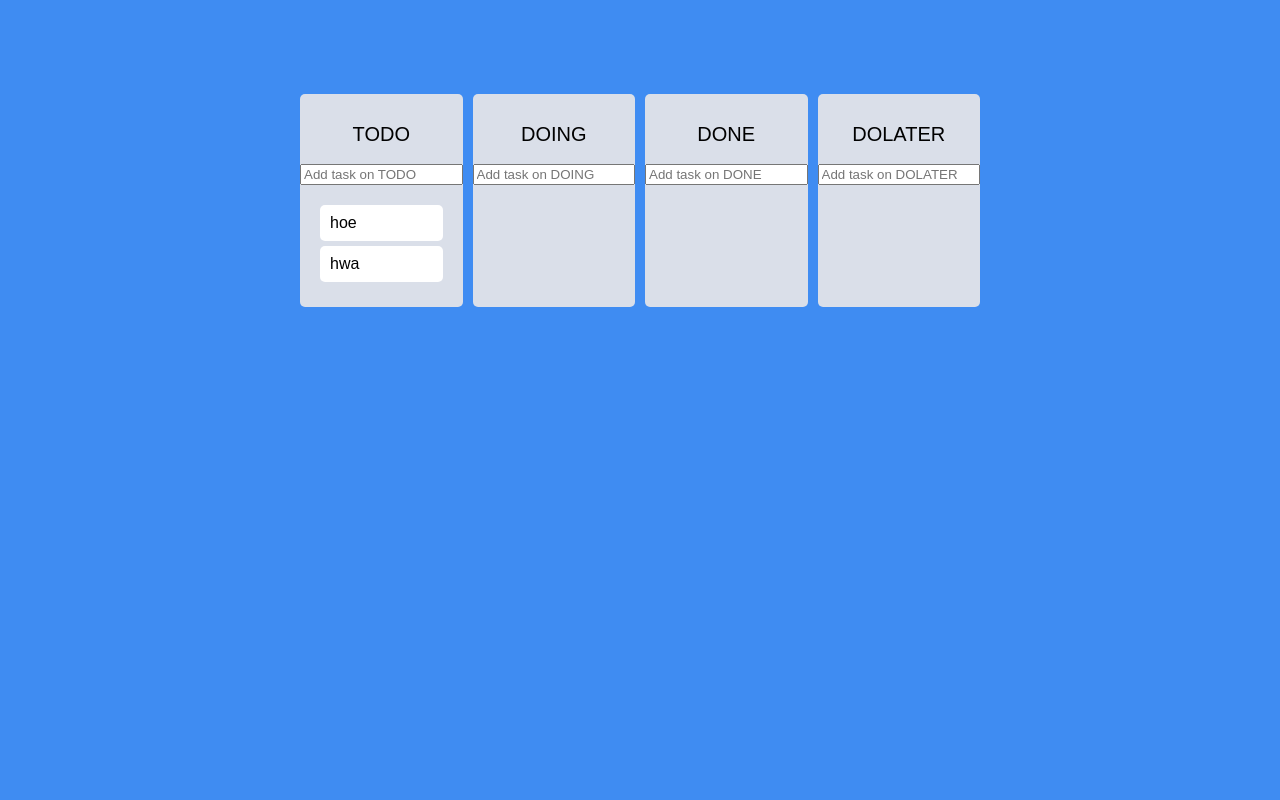
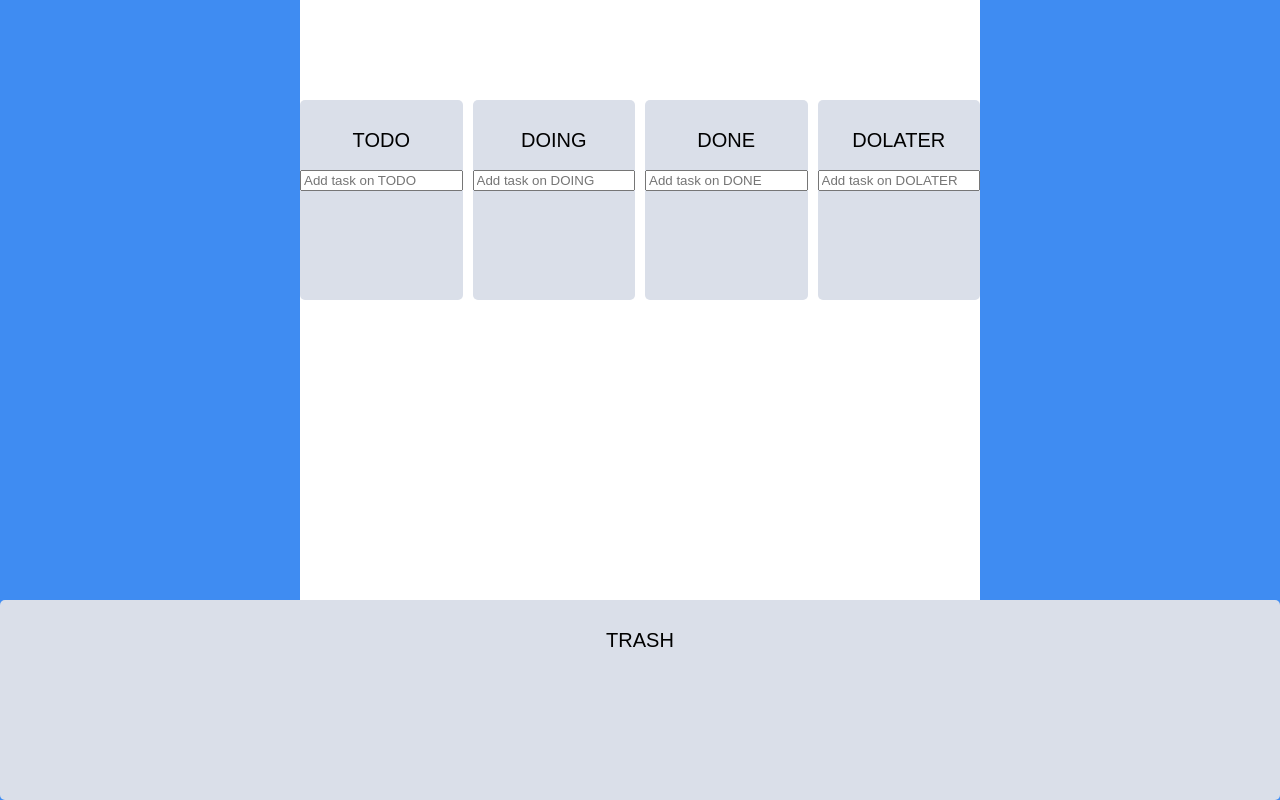
Before and after one commit to onetuks/todolist, a React (Create React App) app: page / in a window 1280 px wide. Shown: the part 200-1000 px from the top of the page. Before the commit the page ends 800 px from the top, so only its background shows below. Built offline with nearby package versions, Linux system fonts and the light colour scheme.

Commit message:
#7.16 Code Challenge 1. 휴지통 만들기

```diff
--- a/src/App.tsx
+++ b/src/App.tsx
@@ -1,11 +1,9 @@
-import {
-  DragDropContext,
-  DropResult,
-} from "react-beautiful-dnd";
+import { DragDropContext, Droppable, DropResult } from "react-beautiful-dnd";
 import { useRecoilState } from "recoil";
 import styled from "styled-components";
 import { todoState } from "./Atom";
 import Board from "./components/Board";
+import Trash from "./components/Trash";
 
 const Wrapper = styled.div`
   display: flex;
@@ -15,6 +13,7 @@ const Wrapper = styled.div`
   max-width: 680px;
   height: 100vh;
   width: 100%;
+  background-color: white;
 `;
 
 const Boards = styled.div`
@@ -29,7 +28,7 @@ function App() {
 
   const onDragEnd = (info: DropResult) => {
     console.log(info);
-    const {destination, draggableId, source} = info;
+    const { destination, draggableId, source } = info;
 
     // 드래그 예외처리
     if (!destination) return;
@@ -37,37 +36,43 @@ function App() {
     // #7.10 Cross Board Movement
     setTodos((allBoards) => {
       const sourceBoardCopy = [...allBoards[source.droppableId]];
-      const taskObj = sourceBoardCopy[source.index]
+      const taskObj = sourceBoardCopy[source.index];
       sourceBoardCopy.splice(source.index, 1);
 
-      if (destination?.droppableId === source.droppableId) { // 내수용
+      if (destination?.droppableId === source.droppableId) {
+        // 내수용
         sourceBoardCopy.splice(destination.index, 0, taskObj);
         return {
           ...allBoards,
           [source.droppableId]: sourceBoardCopy,
-        }
-      } else { // 수출용
+        };
+      } else {
+        // 수출용
+        console.log(allBoards[destination!.droppableId]);
         const destBoardCopy = [...allBoards[destination!.droppableId]];
-        destBoardCopy.splice(destination!.index, 0, taskObj);
+        if (destination!.droppableId !== "TRASH")
+          destBoardCopy.splice(destination!.index, 0, taskObj);
         return {
           ...allBoards,
           [source.droppableId]: sourceBoardCopy,
           [destination!.droppableId]: destBoardCopy,
-        }
+        };
       }
-
-    })
+    });
   };
 
   return (
     <DragDropContext onDragEnd={onDragEnd}>
       <Wrapper>
         <Boards>
-          {Object.keys(todos).map((boardId) => (
-            <Board key={boardId} todos={todos[boardId]} boardId={boardId}/>
-          ))}
+          {Object.keys(todos).map((boardId) =>
+            boardId !== "TRASH" ? (
+              <Board key={boardId} todos={todos[boardId]} boardId={boardId} />
+            ) : null
+          )}
         </Boards>
       </Wrapper>
+      <Trash />
     </DragDropContext>
   );
 }
--- a/src/Atom.ts
+++ b/src/Atom.ts
@@ -12,9 +12,10 @@ export interface ITodo {
 export const todoState = atom<ITodoState>({
     key: "todo",
     default: {
-        TODO: [{id: 1, text:"hoe"}, {id: 2, text:"hwa"}],
+        TODO: [],
         DOING: [],
         DONE: [],
         DOLATER: [],
+        TRASH: [],
     },
 });
--- a/src/components/Board.tsx
+++ b/src/components/Board.tsx
@@ -1,5 +1,5 @@
 import { useRef } from "react";
-import { Droppable } from "react-beautiful-dnd";
+import { Draggable, Droppable } from "react-beautiful-dnd";
 import { useForm } from "react-hook-form";
 import { useSetRecoilState } from "recoil";
 import styled from "styled-components";
@@ -26,11 +26,10 @@ const Title = styled.h2`
 const Area = styled.div<IAreaProps>`
   background-color: ${(props) =>
     props.isDraggingOver
-    ? "#dfe6e9"
-    : props.isDraggingFromThis
-    ? "#b2bec3"
-    : "transparent"
-  };
+      ? "#dfe6e9"
+      : props.isDraggingFromThis
+      ? "#b2bec3"
+      : "transparent"};
   flex-grow: 1;
   transition: background-color 0.3s ease-in-out;
   padding: 20px;
@@ -60,19 +59,17 @@ interface IForm {
 function Board({ todos, boardId }: IBoardProps) {
   const setTodoState = useSetRecoilState(todoState);
   const { register, handleSubmit, setValue } = useForm<IForm>();
-  const onValid = ({todo} : IForm) => {
+  const onValid = ({ todo }: IForm) => {
     const newTodo = {
       id: Date.now(),
       text: todo,
-    }
+    };
     setTodoState((allBoard) => {
       return {
         ...allBoard,
-        [boardId]: [
-          newTodo, ...allBoard[boardId],
-        ]
-      }
-    })
+        [boardId]: [newTodo, ...allBoard[boardId]],
+      };
+    });
     setValue("todo", "");
   };
 
@@ -95,7 +92,12 @@ function Board({ todos, boardId }: IBoardProps) {
             {...provided.droppableProps}
           >
             {todos.map((todo, index) => (
-              <DraggabbleCard key={todo.id} todoId={todo.id} todoText={todo.text} index={index} />
+              <DraggabbleCard
+                key={todo.id}
+                todoId={todo.id}
+                todoText={todo.text}
+                index={index}
+              />
             ))}
             {provided.placeholder}
           </Area>
--- /dev/null
+++ b/src/components/Trash.tsx
@@ -0,0 +1,54 @@
+import { Droppable } from "react-beautiful-dnd";
+import styled from "styled-components";
+
+const Wrapper = styled.div`
+  padding-top: 30px;
+  background-color: ${(props) => props.theme.boardColor};
+  border-radius: 5px;
+  min-height: 200px;
+  display: flex;
+  flex-direction: column;
+  overflow: hidden;
+`;
+
+const Title = styled.h2`
+  font-size: 20px;
+  font-weight: 500;
+  text-align: center;
+  margin-bottom: 20px;
+`;
+
+const Area = styled.div<IAreaProps>`
+  background-color: ${(props) =>
+    props.isDraggingOver
+    ? "#dfe6e9"
+    : props.isDraggingFromThis
+    ? "#b2bec3"
+    : "transparent"
+  };
+  flex-grow: 1;
+  transition: background-color 0.3s ease-in-out;
+  padding: 20px;
+`;
+
+interface IAreaProps {
+    isDraggingOver: boolean;
+    isDraggingFromThis: boolean;
+  }
+
+function Trash() {
+    return <Wrapper>
+        <Title>TRASH</Title>
+        <Droppable droppableId="TRASH">
+            {(provided, snapshot) => (
+                <Area
+                isDraggingOver={snapshot.isDraggingOver}
+                isDraggingFromThis={Boolean(snapshot.draggingFromThisWith)}
+                ref={provided.innerRef}
+                {...provided.droppableProps}>
+                </Area>
+            )}
+        </Droppable>
+    </Wrapper>
+}
+export default Trash;
```
